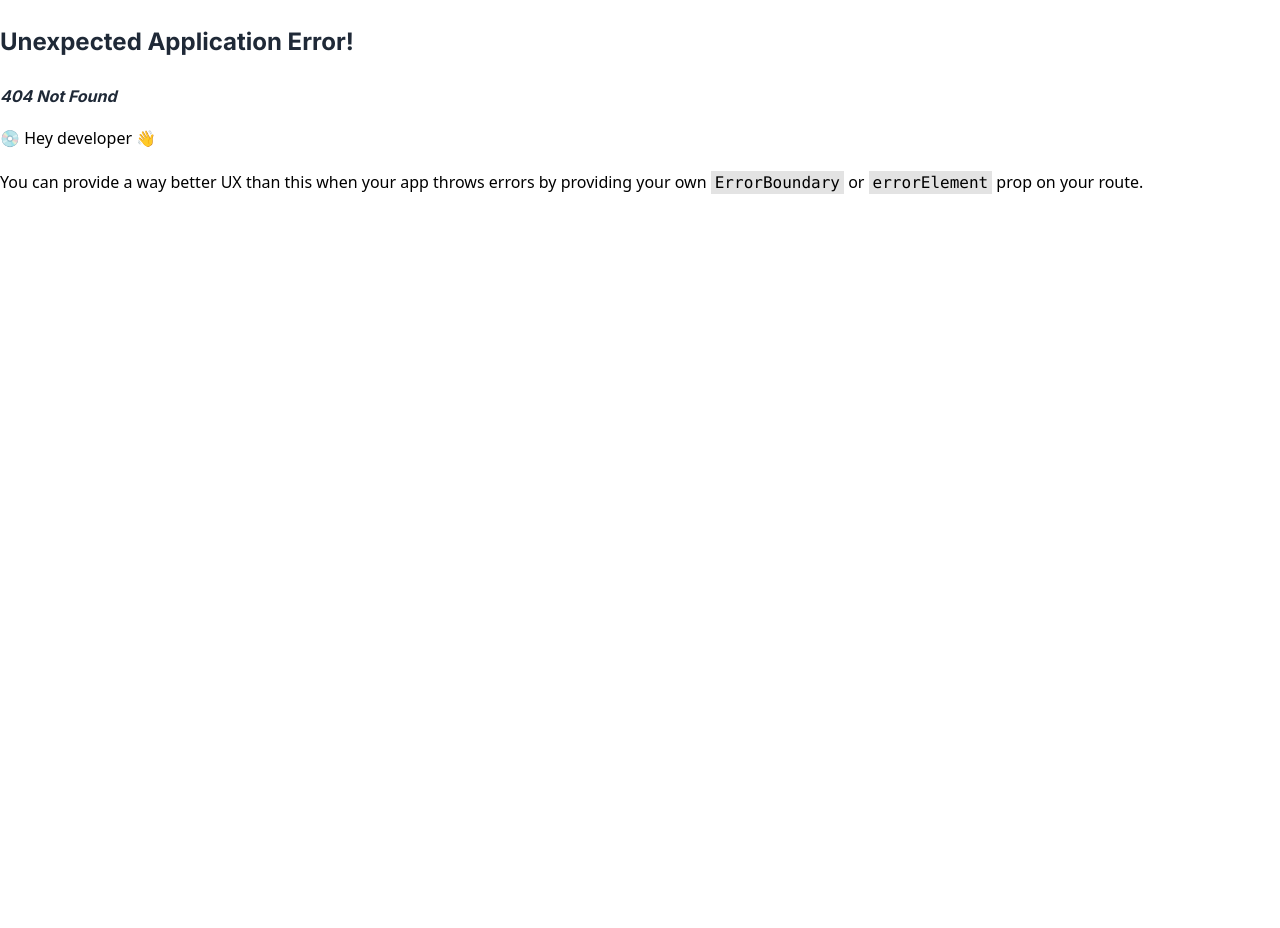
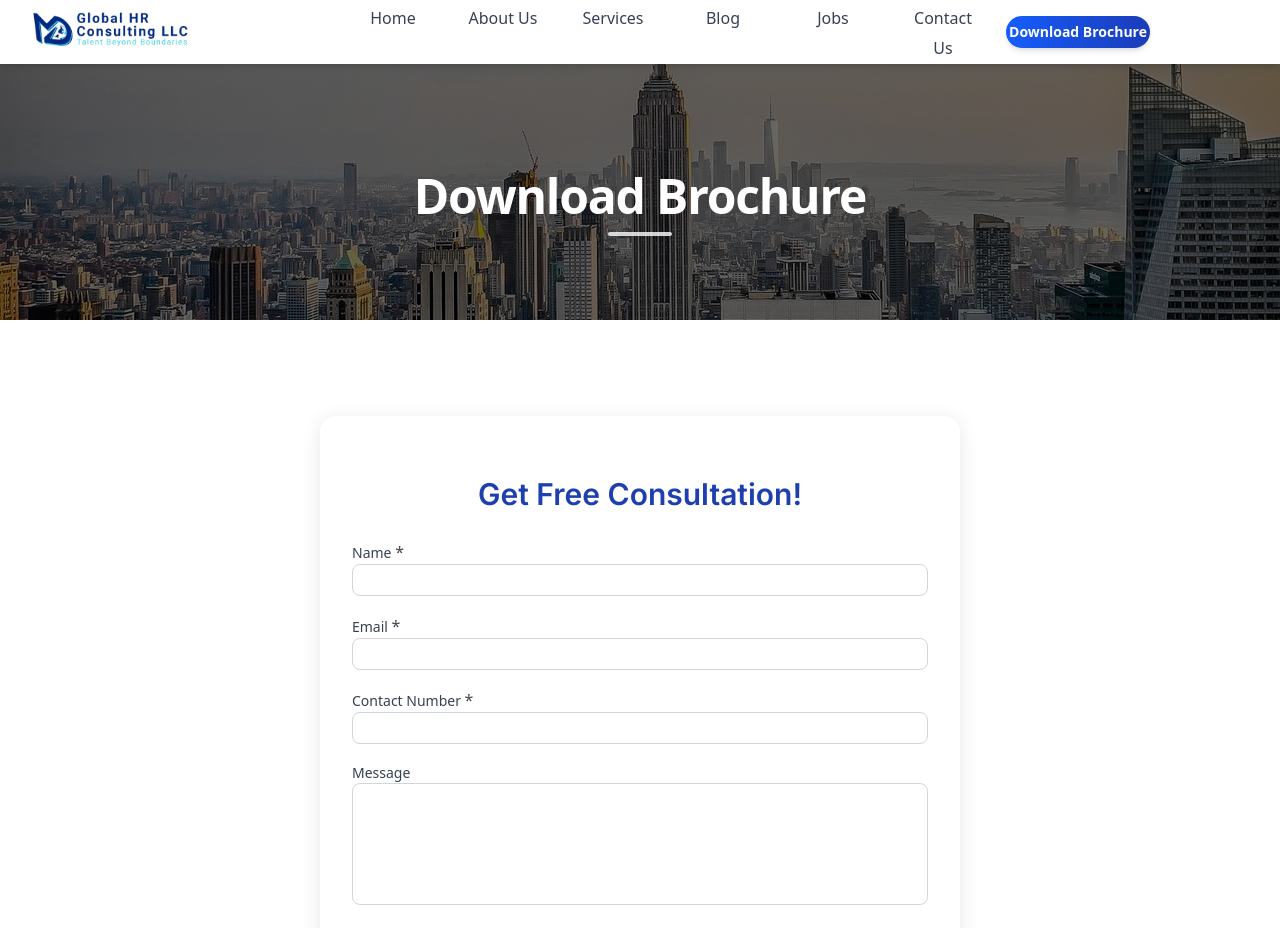
Before and after one commit to yudhishthir2002/MDGlobal-Main, a React (Vite) app: page /download-brochure in a window 1280 px wide. Before the commit this address had no page. Shown: the top 928 px of the page. Before the commit the page ends 800 px from the top, so only its background shows below. Built offline with nearby package versions, Linux system fonts and the light colour scheme.

Commit message:
add download Brochure facture

```diff
--- a/src/App.jsx
+++ b/src/App.jsx
@@ -17,6 +17,7 @@ import RecruitmentAgenciesInDubai from './components/ServicesPage/RecruitmentAge
 import ITRecruitmentAgenciesInDubai from './components/ServicesPage/ITRecruitmentAgenciesInDubai/ITRecruitmentAgenciesInDubai';
 import SubmitYourCV from './components/HomePage/SubmitYourCV/SubmitYourCV';
 import RequestACallBack from './components/HomePage/RequestACallBack/RequestACallBack';
+import DownloadBrochure from './components/HomePage/brochure/DownloadBrochure';
 
 const App = () => {
   const rout = [
@@ -94,6 +95,10 @@ const App = () => {
           path: '/submit-your-cv',
           element: <SubmitYourCV></SubmitYourCV>,
         },
+        {
+          path: '/download-brochure',
+          element: <DownloadBrochure></DownloadBrochure>,
+        },
       ],
     },
   ];
--- a/src/components/HomePage/NavBar.css
+++ b/src/components/HomePage/NavBar.css
@@ -22,3 +22,7 @@ nav :nth-child(2) ul li :hover{
   margin-left: 5px;
   margin-right: 5px;
 }
+
+.Download-brochure-sm{
+  margin-bottom: 2px;
+}
--- a/src/components/HomePage/NavBar.jsx
+++ b/src/components/HomePage/NavBar.jsx
@@ -25,33 +25,35 @@ const NavBar = () => {
             {/* Logo */}
             <div className="flex-shrink-0">
               <Link to="/">
-                <img src={img} alt="MD Global" className="h-50 " />
+                <img src={img} alt="MD Global" className="h-50" />
               </Link>
             </div>
 
             {/* Desktop Menu */}
-            <div className="hidden md:flex flex-1 justify-center">
+            <div className="hidden md:flex flex-1 justify-center items-center space-x-6">
               <ul className="flex space-x-8">
                 {navItems.map((item) => (
                   <li
                     key={item.name}
-                    className="text-gray-600 MainNavElement w-20 shrink-0 text-center group-hover:text-gray-900 text-[20px] "
+                    className="text-gray-600 MainNavElement w-20 shrink-0 text-center group-hover:text-gray-900 text-[20px]"
                   >
                     <Link
                       to={item.href}
-                      className="text-gray-700 font-medium  group-hover:text-blue-800 text-[16px] "
+                      className="text-gray-700 font-medium group-hover:text-blue-800 text-[16px]"
                     >
                       {item.name}
                     </Link>
                   </li>
                 ))}
               </ul>
-              <div>
-                {/* <Link>
-                  <button className="bg-blue-600 text-white px-4 py-2 rounded-md hover:bg-blue-700 transition duration-200">
-                    Get a Quote
+
+              {/* Get a Quote Button - Desktop */}
+              <div className="h-auto flex items-center justify-center">
+                <Link to="/download-brochure">
+                  <button className="w-36 h-8 bg-gradient-to-r from-blue-600 to-blue-800  text-white px-5 py-2 rounded-full shadow-md hover:from-blue-700 hover:to-blue-900 transition duration-300 font-semibold text-sm">
+                    Download Brochure
                   </button>
-                </Link> */}
+                </Link>
               </div>
             </div>
 
@@ -90,7 +92,7 @@ const NavBar = () => {
         </div>
 
         {/* Mobile Menu */}
-        {isOpen  && (
+        {isOpen && (
           <div className="md:hidden bg-white/80 backdrop-blur-md shadow-md px-4 pt-2 pb-4">
             {navItems.map((item) => (
               <Link
@@ -102,6 +104,15 @@ const NavBar = () => {
                 {item.name}
               </Link>
             ))}
+
+            {/* Get a Quote Button - Mobile */}
+            <div className="h-auto flex items-center justify-center mt-4">
+              <Link to="/download-brochure">
+                <button className="Download-brochure-sm bg-gradient-to-r h-6 w-40 from-blue-600 to-blue-800 text-white px-5 py-2 rounded-full shadow-md hover:from-blue-700 hover:to-blue-900 transition duration-300 font-semibold text-sm">
+                  Download Brochure
+                </button>
+              </Link>
+            </div>
           </div>
         )}
       </nav>
--- /dev/null
+++ b/src/components/HomePage/brochure/DownloadBrochure.css
@@ -0,0 +1,38 @@
+.download-form-wrapper {
+    margin: 2rem auto; /* mt-10 and mx-auto */
+    max-width: 42rem; /* Tailwind's max-w-2xl */
+    padding: 2rem 1rem; /* py-10 px-4 */
+  }
+
+  @media (min-width: 768px) {
+    .download-form-wrapper {
+      padding: 4rem 1rem; /* md:py-16 */
+    }
+  }
+
+  .download-form-box {
+    background-color: white;
+    border-radius: 1rem; /* Tailwind's rounded-xl */
+    box-shadow: 0 4px 20px rgba(0, 0, 0, 0.1); /* Tailwind's shadow-xl */
+    padding: 1.5rem; /* Tailwind's p-6 */
+  }
+
+  @media (min-width: 768px) {
+    .download-form-box {
+      padding: 2rem; /* Tailwind's md:p-10 */
+    }
+  }
+
+  .download-title {
+    text-align: center;
+    font-size: 1.875rem; /* Tailwind's text-3xl */
+    font-weight: 600;
+    margin-bottom: 1.5rem;
+    color: #1e40af; /* Tailwind's text-blue-700 */
+  }
+
+  .download-form {
+    display: flex;
+    flex-direction: column;
+    gap: 1.20rem; /* Tailwind's space-y-5 */
+  }
--- /dev/null
+++ b/src/components/HomePage/brochure/DownloadBrochure.jsx
@@ -0,0 +1,193 @@
+import React, { useState } from 'react';
+import img from './../../../assets/images/About/Banner.jpg';
+import { motion } from 'framer-motion';
+import './DownloadBrochure.css';
+
+const PDF_URL = './../../public/MD-Global-HR-Consulting-Brochure-Dubai.pdf';
+
+const DownloadBrochure = () => {
+  const [formData, setFormData] = useState({
+    name: '',
+    email: '',
+    contact: '',
+    message: '',
+  });
+
+  const [errors, setErrors] = useState({});
+
+  const validate = () => {
+    const newErrors = {};
+    if (!formData.name.trim()) newErrors.name = 'Name is required';
+    if (!formData.email.trim()) newErrors.email = 'Email is required';
+    if (!formData.contact.trim())
+      newErrors.contact = 'Contact number is required';
+    setErrors(newErrors);
+    return Object.keys(newErrors).length === 0;
+  };
+
+  const handleChange = (e) => {
+    setFormData((prev) => ({
+      ...prev,
+      [e.target.name]: e.target.value,
+    }));
+  };
+
+  const downloadThePDF = (url) => {
+    fetch(url)
+      .then((response) => {
+        if (!response.ok)
+          throw new Error(`Failed to fetch PDF: ${response.statusText}`);
+        return response.blob();
+      })
+      .then((blob) => {
+        const blobUrl = window.URL.createObjectURL(blob);
+        const a = document.createElement('a');
+        a.href = blobUrl;
+        a.download = 'MD-Global-HR-Consulting-Brochure.pdf';
+        a.style.display = 'none';
+        document.body.appendChild(a);
+        a.click();
+        document.body.removeChild(a);
+        window.URL.revokeObjectURL(blobUrl);
+      })
+      .catch((error) => {
+        console.error('Error downloading PDF:', error);
+        alert('Failed to download PDF. Please try again later.');
+      });
+  };
+
+  const handleSubmit = (e) => {
+    e.preventDefault();
+    if (!validate()) return;
+    downloadThePDF(PDF_URL);
+    setFormData({ name: '', email: '', contact: '', message: '' });
+    setErrors({});
+  };
+
+  const headerVariants = {
+    hidden: { y: 100, opacity: 0 },
+    visible: { y: 0, opacity: 1, transition: { duration: 1, ease: 'easeOut' } },
+  };
+
+  const sectionVariants = {
+    hidden: { opacity: 0 },
+    visible: {
+      opacity: 1,
+      transition: { duration: 0.8, when: 'beforeChildren' },
+    },
+  };
+
+  return (
+    <>
+      <header>
+        <motion.section
+          className="relative flex flex-col items-center justify-center w-full h-64 md:h-64 text-white text-center"
+          style={{
+            backgroundImage: `url(${img})`,
+            backgroundSize: 'cover',
+            backgroundPosition: 'center',
+            backgroundRepeat: 'no-repeat',
+          }}
+          initial="hidden"
+          animate="visible"
+          variants={sectionVariants}
+        >
+          <div className="absolute inset-0 bg-black/60"></div>
+          <motion.h1
+            className="text-3xl md:text-5xl font-bold tracking-tight relative z-10 mt-2 px-4"
+            variants={headerVariants}
+          >
+            Download Brochure
+          </motion.h1>
+          <motion.div
+            className="w-16 h-1 bg-white/80 mt-2 rounded-full relative z-10"
+            variants={headerVariants}
+            transition={{ delay: 0.2 }}
+          />
+        </motion.section>
+      </header>
+
+      <main className="download-form-wrapper">
+        <div className="download-form-box">
+          <h2 className="download-title">Get Free Consultation!</h2>
+          <form onSubmit={handleSubmit} className="download-form">
+            {/* Name */}
+            <div>
+              <label className="block text-sm font-medium text-gray-700 mb-1">
+                Name <span className="text-red-500">*</span>
+              </label>
+              <input
+                type="text"
+                name="name"
+                value={formData.name}
+                onChange={handleChange}
+                className="w-full h-8 border border-gray-300 rounded-lg px-4 py-2 text-sm focus:outline-none focus:ring-2 focus:ring-blue-500"
+              />
+              {errors.name && (
+                <p className="text-sm text-red-600 mt-1">{errors.name}</p>
+              )}
+            </div>
+
+            {/* Email */}
+            <div>
+              <label className="block text-sm font-medium text-gray-700 mb-1">
+                Email <span className="text-red-500">*</span>
+              </label>
+              <input
+                type="email"
+                name="email"
+                value={formData.email}
+                onChange={handleChange}
+                className="w-full h-8 border border-gray-300 rounded-lg px-4 py-2 text-sm focus:outline-none focus:ring-2 focus:ring-blue-500"
+              />
+              {errors.email && (
+                <p className="text-sm text-red-600 mt-1">{errors.email}</p>
+              )}
+            </div>
+
+            {/* Contact Number */}
+            <div>
+              <label className="block text-sm font-medium text-gray-700 mb-1">
+                Contact Number <span className="text-red-500">*</span>
+              </label>
+              <input
+                type="tel"
+                name="contact"
+                value={formData.contact}
+                onChange={handleChange}
+                className="w-full h-8 border border-gray-300 rounded-lg px-4 py-2 text-sm focus:outline-none focus:ring-2 focus:ring-blue-500"
+              />
+              {errors.contact && (
+                <p className="text-sm text-red-600 mt-1">{errors.contact}</p>
+              )}
+            </div>
+
+            {/* Message */}
+            <div>
+              <label className="block text-sm font-medium text-gray-700 mb-1">
+                Message
+              </label>
+              <textarea
+                name="message"
+                rows="6"
+                value={formData.message}
+                onChange={handleChange}
+                className="w-full h- border border-gray-300 rounded-lg px-4 py-2 text-sm focus:outline-none focus:ring-2 focus:ring-blue-500 resize-none"
+              />
+            </div>
+
+            {/* Button */}
+            <button
+              type="submit"
+              className="w-56 h-9 bg-gradient-to-r from-blue-600 to-blue-800  text-white px-5 py-2 rounded-full shadow-md hover:from-blue-700 hover:to-blue-900 transition duration-300 font-semibold text-sm"
+            >
+              Submit & Download PDF
+            </button>
+          </form>
+        </div>
+      </main>
+    </>
+  );
+};
+
+export default DownloadBrochure;
```
Also changed, not shown: 1 other file (tests, documents, lock files or other folders).
